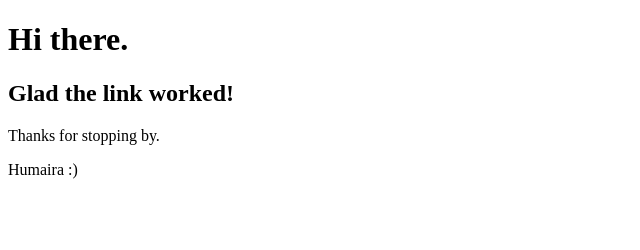
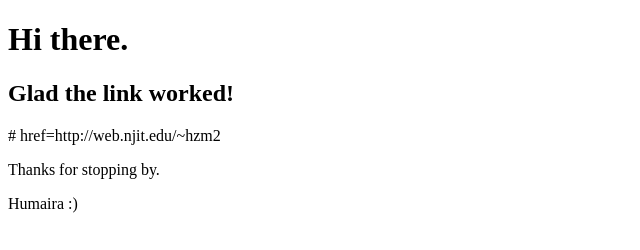
Before and after one commit to hzmansuri/is117fall2020, a plain HTML site: page index.html in a window 1280 px wide. Shown: the whole page, without its empty margins (0-640 px from the left). Drawn offline with Linux system fonts and the light colour scheme.

Commit message:
editing out the a tag, seeing what happens. praying it still works.

```diff
--- a/index.html
+++ b/index.html
@@ -9,6 +9,7 @@
 
     <h2>Glad the link worked!</h2>
 
+#    <a >href=http://web.njit.edu/~hzm2 </a>
     <p>Thanks for stopping by.</p>
 
     <p>Humaira :)</p>
```
